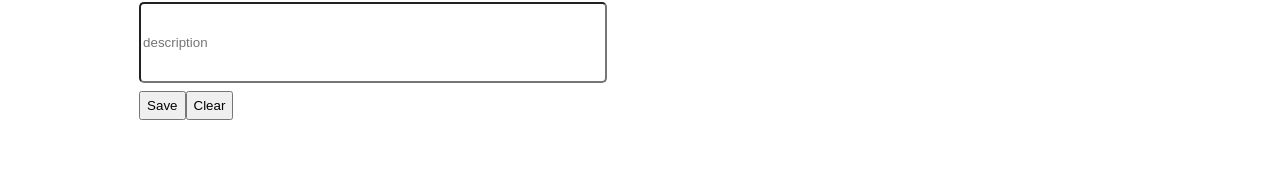
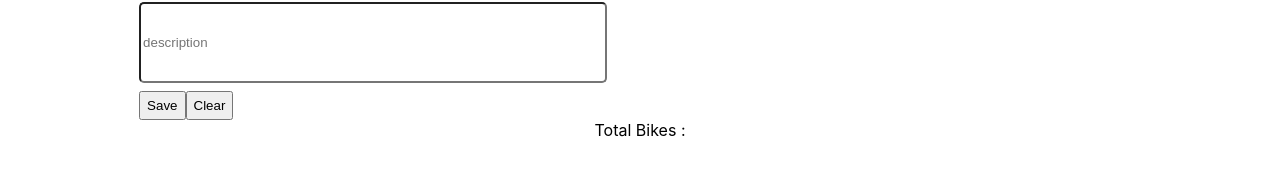
Before and after one commit to VirLg/react-app-test-Keenethics, a React (Create React App) app: page / in a window 1280 px wide. Shown: the part 170-346 px from the top of the page. Built offline with nearby package versions, Linux system fonts and the light colour scheme; no server answers.

Commit message:
add markup statistics

```diff
--- a/src/App.js
+++ b/src/App.js
@@ -2,6 +2,7 @@ import './App.css';
 import FormAddBike from './components/form/Form';
 import Header from './components/header/Header';
 import MainPage from './components/home/MainPage';
+import Statistics from './components/statistics/Statistics';
 
 function App() {
   return (
@@ -11,6 +12,7 @@ function App() {
         <MainPage />
         <FormAddBike />
       </div>
+      <Statistics />
     </div>
   );
 }
--- a/src/components/form/Form.jsx
+++ b/src/components/form/Form.jsx
@@ -79,7 +79,7 @@ const FormAddBike = () => {
         <ErrorMessage name="description" />
 
         <button type="submit">Save</button>
-        <button type="submit">Clear</button>
+        <button type="button">Clear</button>
       </Form>
     </Formik>
   );
--- a/src/components/redux/selectors.js
+++ b/src/components/redux/selectors.js
@@ -3,3 +3,4 @@
 // export const getAllCarCatalogSelector = state => state.car.carsCatalog;
 export const showModalSelector = state => state.carState.modal;
 export const favoriteSelector = state => state.carState.favorite;
+export const totalBikesSelector = state => state.bikeState.bikes;
--- /dev/null
+++ b/src/components/statistics/Statistics.jsx
@@ -0,0 +1,14 @@
+import React from 'react';
+import { useGetBikesQuery } from '../redux/rtkQuery/bikes';
+
+const Statistics = () => {
+  const { data, error, isLoading } = useGetBikesQuery();
+
+  return (
+    <div>
+      <p>Total Bikes : {data && data.length}</p>
+    </div>
+  );
+};
+
+export default Statistics;
```
